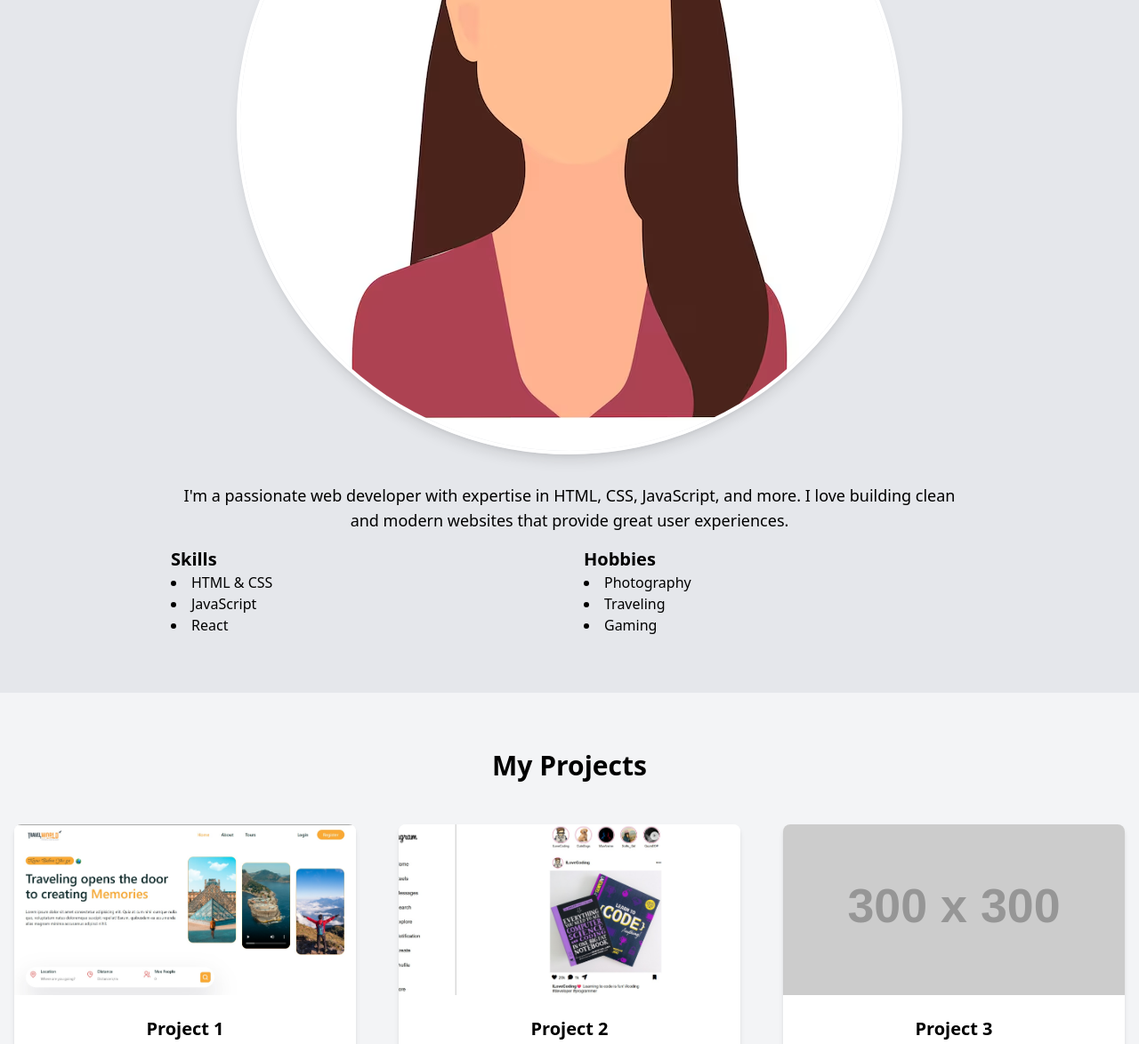
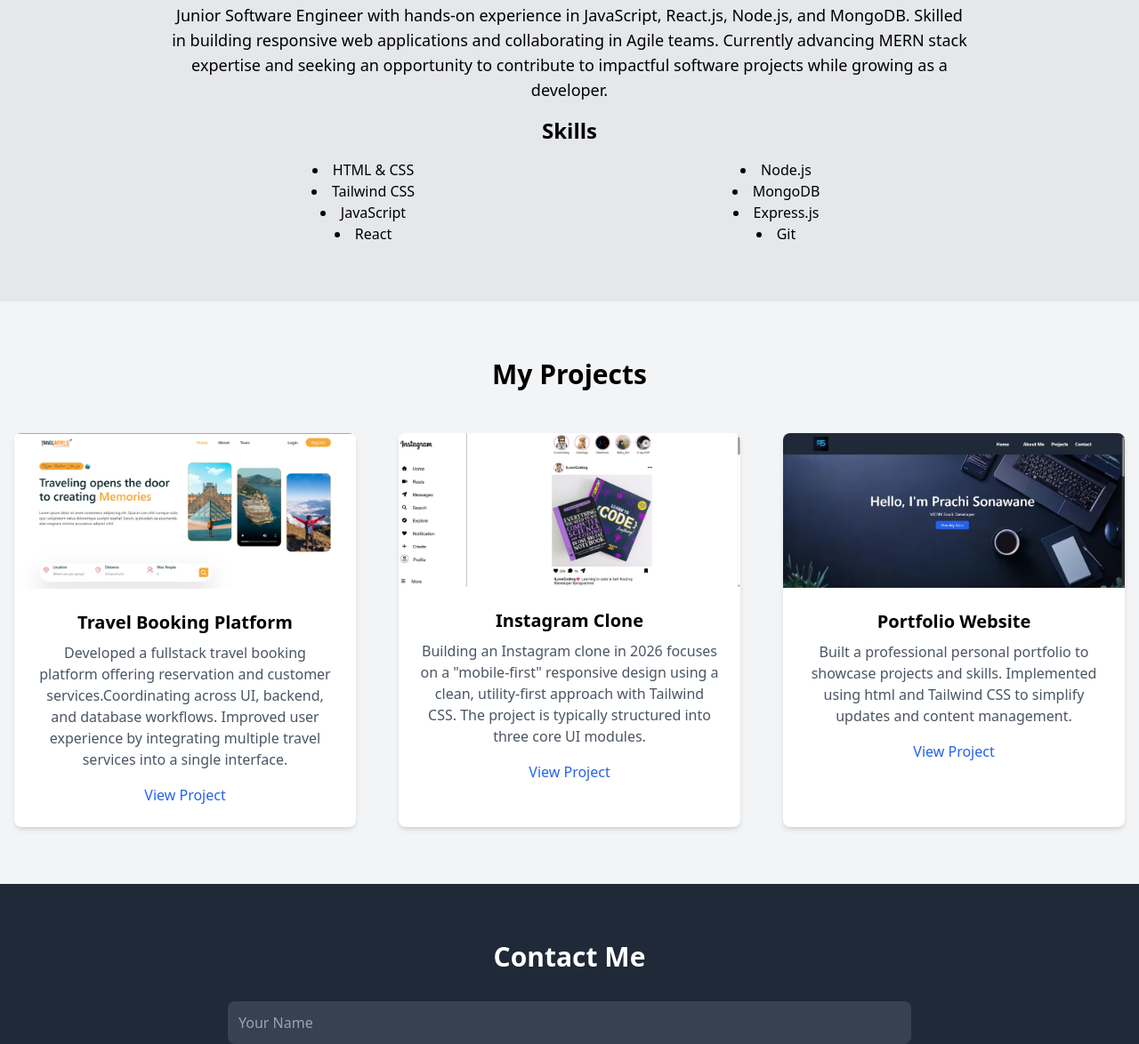
Before and after one commit to PrachiKS/Portfolio_Website, a website: page index.html in a window 1280 px wide. Shown: the part 1153-2327 px from the top of the page at 89% size. Drawn offline with nearby package versions, Linux system fonts and the light colour scheme; placeholder pictures from the web are drawn by us.

Commit message:
Initial commit

```diff
--- a/index.html
+++ b/index.html
@@ -1,6 +1,5 @@
 <!DOCTYPE html>
 <html lang="en">
-
 <head>
     <meta charset="UTF-8">
     <meta name="viewport" content="width=device-width, initial-scale=1.0">
@@ -8,30 +7,25 @@
     <!-- Tailwind CSS CDN -->
 
     <script src="https://cdn.tailwindcss.com"></script>
+    <link rel="stylesheet" href="output.css">
 </head>
-
 <body class="bg-gray-100">
-
-
-
-
     <!-- Header Section -->
 
     <header class="bg-gray-800 text-white fixed w-full top-0 left-0 z-50">
 
         <div class="max-w-7xl mx-auto px-4 py-4 flex justify-between items-center">
 
-            <div class="text-xl font-bold"><img src="./Assets/Logo.jpg" alt=""></div>
+            <div class="flex "><img class="h-16 " src="./Assets/Logo.jpg" alt=""></div>
 
             <nav class="hidden md:flex space-x-8">
 
-                <a href="#home" class="hover:text-gray-400">Home</a>
+                <a href="#home" class="hover:text-gray-400 font-sans font-bold text-xl">Home</a>
 
-                <a href="#about" class="hover:text-gray-400">About Me</a>
+                <a href="#about" class="hover:text-gray-400 font-sans font-bold text-xl">About Me</a>
 
-                <a href="#projects" class="hover:text-gray-400">Projects</a>
-
-                <a href="#contact" class="hover:text-gray-400">Contact</a>
+                <a href="#projects" class="hover:text-gray-400 font-sans font-bold text-xl">Projects</a>
+                <a href="#contact" class="hover:text-gray-400 font-sans font-bold text-xl">Contact</a>
 
             </nav>
 
@@ -59,14 +53,13 @@
 
     <!-- Hero Section -->
 
-    <section id="home" class="h-screen bg-cover bg-center flex items-center justify-center text-center text-white"
-        style="background-image: url('https://via.placeholder.com/1500');">
-
+    <section id="home"
+        class="h-screen bg-cover bg-center flex items-center justify-center text-center text-white hero-bg font-sans">
         <div>
 
-            <h1 class="text-4xl md:text-6xl font-semibold mb-4">Hello, I'm Your Name</h1>
+            <h1 class="text-4xl md:text-6xl font-semibold mb-4">Hello, I'm Prachi Sonawane</h1>
 
-            <p class="text-lg md:text-xl mb-6">Web Developer, Designer, and Content Creator</p>
+            <p class="text-lg md:text-xl mb-6">MERN Stack Developer</p>
 
             <a href="#projects" class="bg-blue-600 px-6 py-2 rounded-lg hover:bg-blue-700">View My Work</a>
 
@@ -78,7 +71,7 @@
 
     <!-- About Me Section -->
 
-    <section id="about" class="py-16 px-4 bg-gray-200 text-center">
+    <section id="about" class="py-16 px-4 bg-gray-200 text-center font-sans">
 
         <div class="max-w-4xl mx-auto">
 
@@ -87,42 +80,36 @@
             <div class="flex justify-center mb-8">
 
                 <img src="./Assets/profile_photo.avif" alt="Profile Picture"
-                    class="rounded-full border-4 border-white shadow-lg">
+                    class="rounded-full border-4 border-gray-700 shadow-lg h-52 w-52 object-cover">
 
             </div>
 
-            <p class="text-lg mb-4">I'm a passionate web developer with expertise in HTML, CSS, JavaScript, and
-                more. I love building clean and modern websites that provide great user experiences.</p>
+            <p class="text-lg mb-4">Junior Software Engineer with hands-on experience in JavaScript, React.js, Node.js,
+                and MongoDB. Skilled in building responsive web applications and collaborating in Agile teams. Currently
+                advancing MERN stack expertise and seeking an opportunity to contribute to impactful software projects
+                while growing as a developer.</p>
+            <h3 class="text-2xl font-semibold mb-4">Skills</h3>
 
             <div class="grid grid-cols-2 gap-8">
-
                 <div>
-
-                    <h3 class="font-semibold text-xl text-justify">Skills</h3>
-
-                    <ul class="list-disc list-inside text-justify">
+                    <ul class="list-disc list-inside">
 
                         <li>HTML & CSS</li>
-
+                        <li>Tailwind CSS</li>
                         <li>JavaScript</li>
-
                         <li>React</li>
-
                     </ul>
 
                 </div>
 
                 <div>
 
-                    <h3 class="font-semibold text-xl text-justify">Hobbies</h3>
+                    <ul class="list-disc list-inside">
 
-                    <ul class="list-disc list-inside text-justify">
-
-                        <li>Photography</li>
-
-                        <li>Traveling</li>
-
-                        <li>Gaming</li>
+                        <li>Node.js</li>
+                        <li>MongoDB</li>
+                        <li>Express.js</li>
+                        <li>Git</li>
 
                     </ul>
 
@@ -150,15 +137,17 @@
 
                 <div class="bg-white shadow-md rounded-lg overflow-hidden">
 
-                    <img src="./Assets/Tours_and_Travels_project.jpg" alt="Project 1" class="w-full h-48 object-cover">
+                    <img class="object-fill " src="./Assets/Tours_and_Travels_project.jpg" alt="Project 1"
+                        class="w-full h-48 object-cover">
 
                     <div class="p-6">
 
-                        <h3 class="text-xl font-semibold mb-2">Project 1</h3>
+                        <h3 class="text-xl font-semibold mb-2">Travel Booking Platform</h3>
 
-                        <p class="text-gray-600 mb-4">A description of the project goes here, what it does, and what
-                            technologies were used.</p>
-
+                        <p class="text-gray-600 mb-4">Developed a fullstack travel booking platform offering
+                            reservation and customer services.Coordinating across UI, backend, and database workflows.
+                            Improved user experience by integrating multiple travel services into a single interface.
+                        </p>
                         <a href="#" class="text-blue-600 hover:text-blue-800">View Project</a>
 
                     </div>
@@ -169,14 +158,16 @@
 
                 <div class="bg-white shadow-md rounded-lg overflow-hidden">
 
-                    <img src="./Assets/instagaram_clone.jpg" alt="Project 2" class="w-full h-48 object-cover">
+                    <img class="object-fill " src="./Assets/instagaram_clone.jpg" alt="Project 2"
+                        class="w-full h-48 object-cover">
 
                     <div class="p-6">
 
-                        <h3 class="text-xl font-semibold mb-2">Project 2</h3>
+                        <h3 class="text-xl font-semibold mb-2">Instagram Clone</h3>
 
-                        <p class="text-gray-600 mb-4">A description of the project goes here, what it does, and what
-                            technologies were used.</p>
+                        <p class="text-gray-600 mb-4">Building an Instagram clone in 2026 focuses on a "mobile-first"
+                            responsive design using a clean, utility-first approach with Tailwind CSS. The project is
+                            typically structured into three core UI modules.</p>
 
                         <a href="#" class="text-blue-600 hover:text-blue-800">View Project</a>
 
@@ -188,14 +179,16 @@
 
                 <div class="bg-white shadow-md rounded-lg overflow-hidden">
 
-                    <img src="https://via.placeholder.com/300" alt="Project 3" class="w-full h-48 object-cover">
+                    <img class="object-fill " src="./Assets/Portfolio Website .jpg" alt="Project 3"
+                        class="w-full h-48 object-cover">
 
                     <div class="p-6">
 
-                        <h3 class="text-xl font-semibold mb-2">Project 3</h3>
+                        <h3 class="text-xl font-semibold mb-2">Portfolio Website</h3>
 
-                        <p class="text-gray-600 mb-4">A description of the project goes here, what it does, and what
-                            technologies were used.</p>
+                        <p class="text-gray-600 mb-4">Built a professional personal portfolio to showcase projects and
+                            skills.
+                            Implemented using html and Tailwind CSS to simplify updates and content management.</p>
 
                         <a href="#" class="text-blue-600 hover:text-blue-800">View Project</a>
 
@@ -249,16 +242,14 @@
 
         <div class="mt-4 space-x-6">
 
-            <a href="https://www.linkedin.com/in/prachisonawane" class="hover:text-gray-400">LinkedIn</a>
+            <a href="#" class="hover:text-gray-400">LinkedIn</a>
 
-            <a href="https://github.com/PrachiKS" class="hover:text-gray-400">GitHub</a>
+            <a href="#" class="hover:text-gray-400">GitHub</a>
 
-            <a href="mailto:prachiksonawane25@gmail.com" class="hover:text-gray-400">Email</a>
+            <a href="#" class="hover:text-gray-400">Email</a>
 
         </div>
 
     </footer>
-
 </body>
-
 </html>
--- a/input.css
+++ b/input.css
@@ -1 +1,7 @@
 @import "tailwindcss";
+/* Hero section background */
+.hero-bg {
+  background-image: url('./Assets/Bg-image.avif');
+  background-size: cover;
+  background-position: center;
+}
```
Also changed, not shown: Assets/Bg-image.avif (added), Assets/Portfolio Website .jpg (added), output.css.
